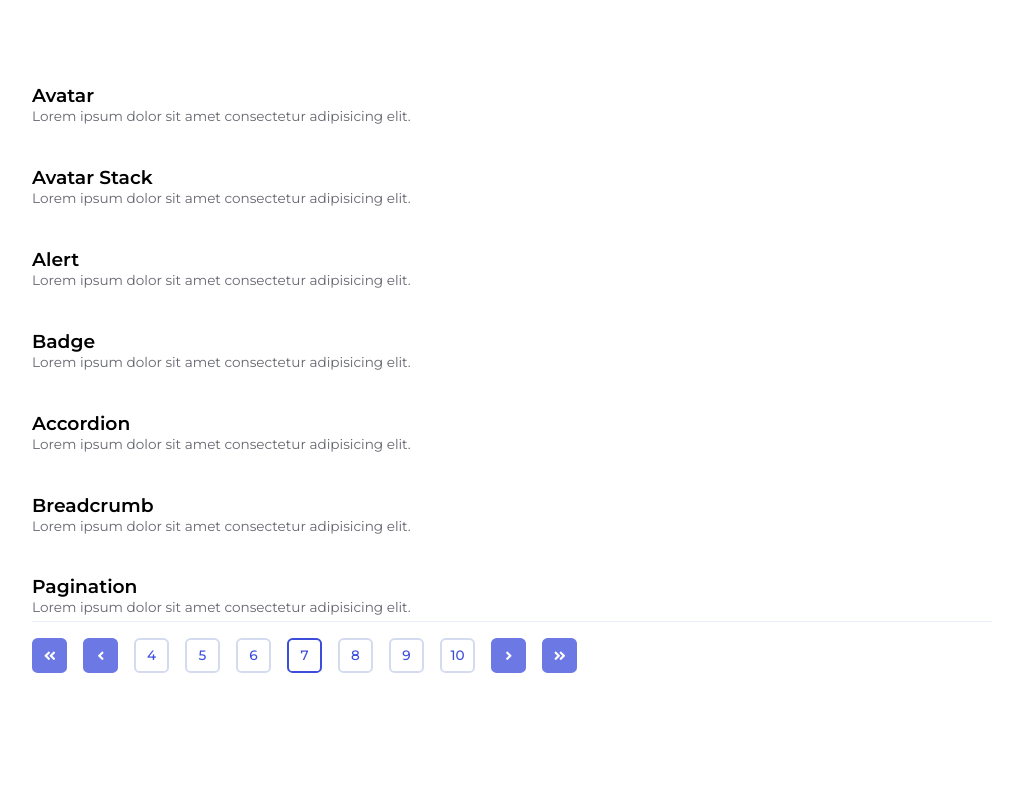
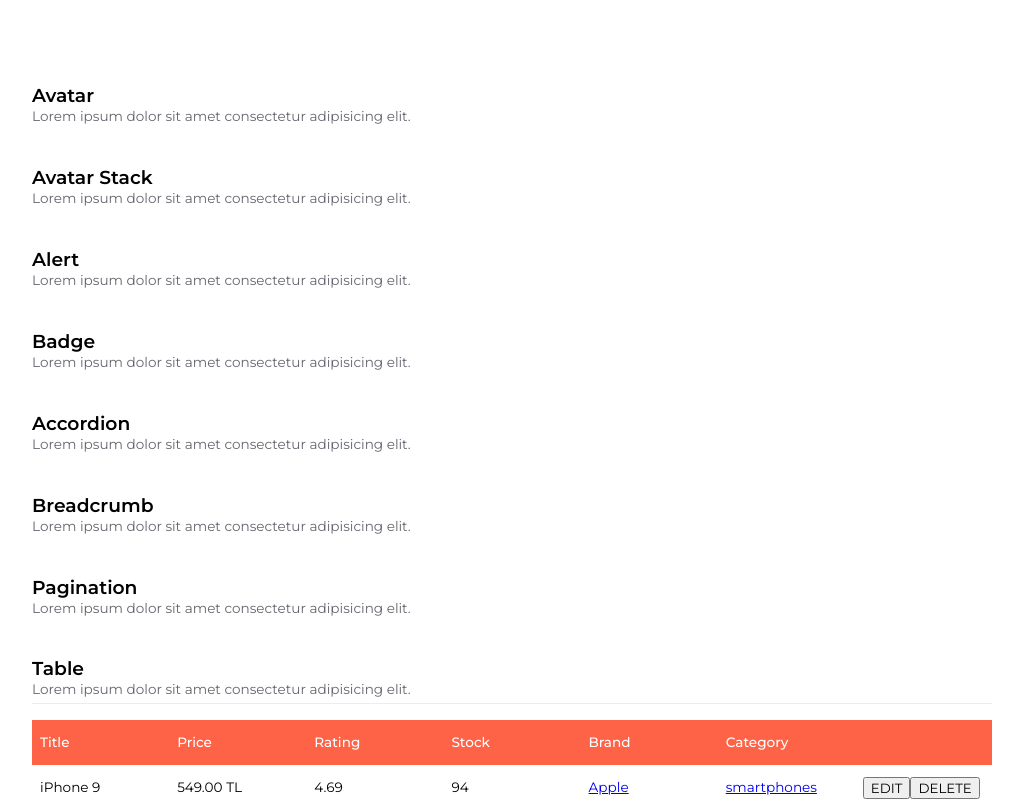
Before and after one commit to nazifcand/nazoUI-react, a React (Vite) app: page / in a window 1280 px wide. Shown: the top 801 px of the page, without its empty margins (128-1151 px from the left). Built offline with nearby package versions, Linux system fonts and the light colour scheme.

Commit message:
added table

```diff
--- a/src/App.tsx
+++ b/src/App.tsx
@@ -1,4 +1,4 @@
-import { useState } from 'react';
+import { ReactNode, useState } from 'react';
 import Accordion from './components/Accordion';
 import Alert from './components/Alert';
 import Avatar from './components/Avatar';
@@ -8,6 +8,22 @@ import Breadcrumb from './components/Breadcrumb';
 import Container from './components/Container';
 import Pagination from './components/Pagination';
 import Section from './components/Section';
+import Table from './components/Table';
+import PRODUCTS from '../data/products.json';
+
+interface ProductItem {
+  id: number;
+  title: string;
+  description: string;
+  price: number;
+  discountPercentage: number;
+  rating: number;
+  stock: number;
+  brand: string;
+  category: string;
+  thumbnail: string;
+  images: string[];
+}
 
 const USER_LIST = [
   {
@@ -103,6 +119,70 @@ const BREADCRUMB_ITEMS_2 = [
   { label: 'Çevre Birimleri', url: '#' },
   { label: 'Klavyeler', url: '#' },
   { label: 'Mekanik Klavyeler', url: '#' },
+];
+
+const TABLE_COLUMNS = [
+  {
+    title: 'Title',
+    selector: (row: ProductItem): ReactNode => (
+      <p
+        style={{
+          width: '100%',
+          whiteSpace: 'nowrap',
+          overflow: 'hidden',
+          textOverflow: 'ellipsis',
+        }}
+      >
+        {row.title}
+      </p>
+    ),
+  },
+  {
+    title: 'Price',
+    selector: (row: ProductItem): string => `${row.price.toFixed(2)} TL`,
+  },
+
+  {
+    title: 'Rating',
+    selector: (row: ProductItem): number => row.rating,
+  },
+  {
+    title: 'Stock',
+    selector: (row: ProductItem): number => row.stock,
+  },
+  {
+    title: 'Brand',
+    selector: (row: ProductItem): ReactNode => (
+      <a
+        href={`https://www.google.com/search?q=${row.brand}&oq=${row.brand}&aqs=chrome..69i57j0i512l9.766j0j7&sourceid=chrome&ie=UTF-8`}
+        target="_blank"
+      >
+        {row.brand}
+      </a>
+    ),
+  },
+  {
+    title: 'Category',
+    selector: (row: ProductItem): ReactNode => (
+      <a
+        href={`https://www.google.com/search?q=${row.category}&oq=${row.category}&aqs=chrome..69i57j0i512l9.766j0j7&sourceid=chrome&ie=UTF-8`}
+        target="_blank"
+      >
+        {row.category}
+      </a>
+    ),
+  },
+  {
+    title: '',
+    selector: (row: ProductItem): ReactNode => (
+      <>
+        <button onClick={() => alert(`EDIT => ${row.title}`)}>{'EDIT'}</button>
+        <button onClick={() => alert(`DELETE => ${row.title}`)}>
+          {'DELETE'}
+        </button>
+      </>
+    ),
+  },
 ];
 
 const App = () => {
@@ -250,6 +330,7 @@ const App = () => {
         <Section
           title="Pagination"
           subTitle="Lorem ipsum dolor sit amet consectetur adipisicing elit."
+          closed
         >
           <Pagination
             total={113}
@@ -258,6 +339,18 @@ const App = () => {
             onChange={(page) => setPage(page)}
           />
         </Section>
+
+        <Section
+          title="Table"
+          subTitle="Lorem ipsum dolor sit amet consectetur adipisicing elit."
+        >
+          <Table
+            columns={TABLE_COLUMNS}
+            data={PRODUCTS}
+            perPage={13}
+            pagination
+          />
+        </Section>
       </Container>
     </>
   );
--- a/src/Shared/global.ts
+++ b/src/Shared/global.ts
@@ -5,6 +5,7 @@ const GlobalStyle = createGlobalStyle`
   html,body,#root{
     width:100%;
     height:100%;
+    padding-bottom:100rem;
   }
 
   html{
--- a/src/components/Pagination/index.tsx
+++ b/src/components/Pagination/index.tsx
@@ -1,4 +1,4 @@
-import { FC } from 'react';
+import { FC, HTMLAttributes } from 'react';
 import { StyledPagination } from './styled';
 import Page from './Page';
 import {
--- /dev/null
+++ b/src/components/Table/index.tsx
@@ -0,0 +1,120 @@
+import { FC, HTMLAttributes, MouseEvent, useState } from 'react';
+import styled from 'styled-components';
+import Pagination from '../Pagination';
+
+interface ColumnItem {
+  title: string;
+  flex?: number;
+  selector: (row: any) => any;
+}
+
+interface Props extends HTMLAttributes<HTMLTableElement> {
+  columns: ColumnItem[];
+  data: any[];
+  defaultPage?: number;
+  perPage?: number;
+  pagination?: boolean;
+}
+
+const StyledTable = styled.div``;
+
+const TableHead = styled.div``;
+
+const TableBody = styled.div``;
+
+const Row = styled.div`
+  display: flex;
+  align-items: stretch;
+  cursor: pointer;
+
+  & + & {
+    border-top: 1px solid rgb(${({ theme }) => theme.colors.grey});
+  }
+
+  &:nth-child(2n + 2) {
+    background-color: rgba(${({ theme }) => theme.colors.grey}, 0.25);
+  }
+
+  &:hover {
+    background-color: rgb(${({ theme }) => theme.colors.grey});
+  }
+`;
+
+const TableCell = styled.div<{ flex?: number }>`
+  flex: ${({ flex }) => (flex ? flex : 1)};
+  padding: 0 0.5rem;
+  vertical-align: middle;
+  box-sizing: border-box;
+  min-width: 100px;
+  height: 100%;
+  height: 45px;
+  display: flex;
+  align-items: center;
+  font-size: ${({ theme }) => theme.sizes.xsmall};
+`;
+
+const TableTitle = styled(TableCell)`
+  background-color: tomato;
+  color: #fff;
+  white-space: nowrap;
+  font-weight: 500;
+`;
+
+const Table: FC<Props> = ({
+  data,
+  columns,
+  pagination = false,
+  perPage = 10,
+  defaultPage = 1,
+  ...args
+}) => {
+  const [page, setPage] = useState(defaultPage);
+  const start = (page - 1) * perPage;
+  const end = start + perPage;
+
+  let filteredData = data;
+
+  // with pagination
+  if (pagination) {
+    filteredData = data.slice(start, end);
+  }
+
+  return (
+    <>
+      <StyledTable {...args}>
+        <TableHead>
+          <Row>
+            {columns.map((column, index) => (
+              <TableTitle flex={column.flex} key={index}>
+                {column.title}
+              </TableTitle>
+            ))}
+          </Row>
+        </TableHead>
+
+        <TableBody>
+          {filteredData.map((row, index) => (
+            <Row key={index} className="table-row">
+              {columns.map((column, colIndex) => (
+                <TableCell flex={column.flex} key={colIndex}>
+                  {column.selector(row)}
+                </TableCell>
+              ))}
+            </Row>
+          ))}
+        </TableBody>
+      </StyledTable>
+
+      {pagination && (
+        <Pagination
+          total={data.length}
+          page={page}
+          pageSize={perPage}
+          onChange={(page) => setPage(page)}
+        />
+      )}
+    </>
+  );
+};
+
+export default Table;
```
